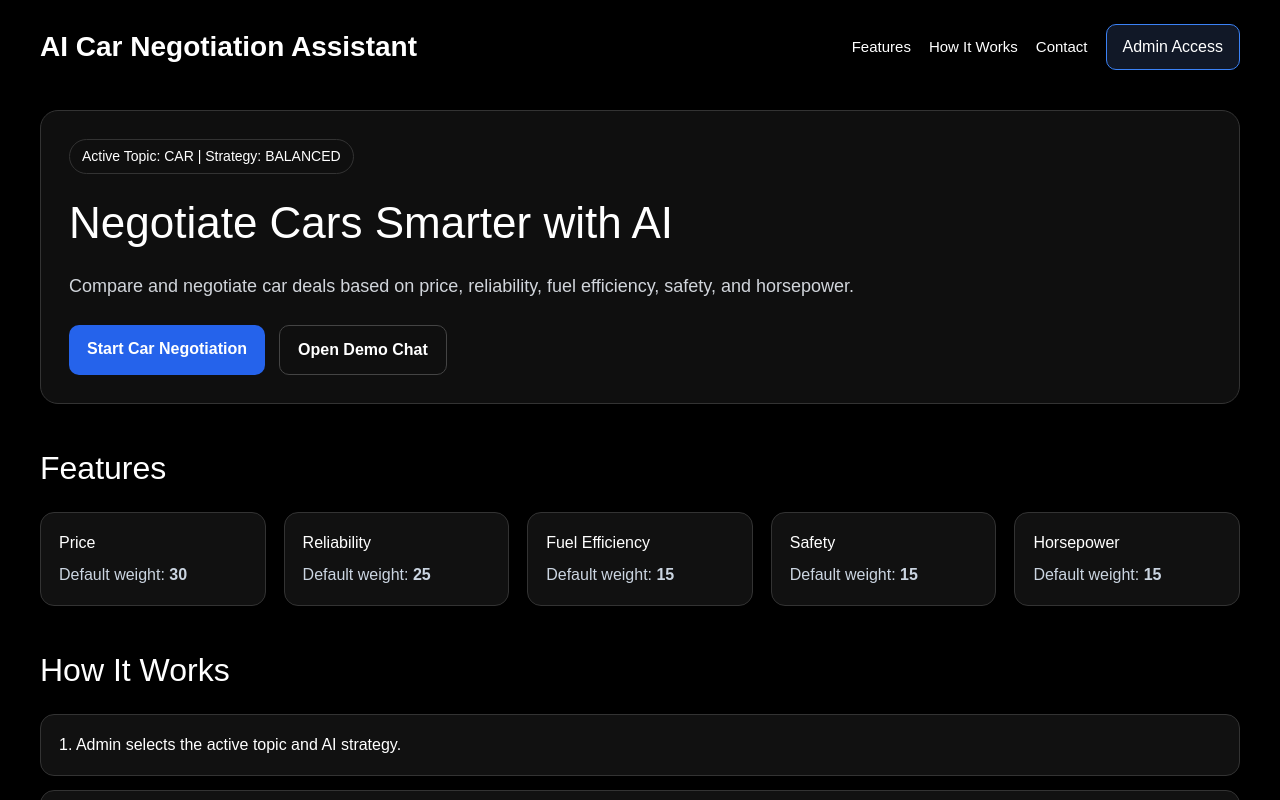
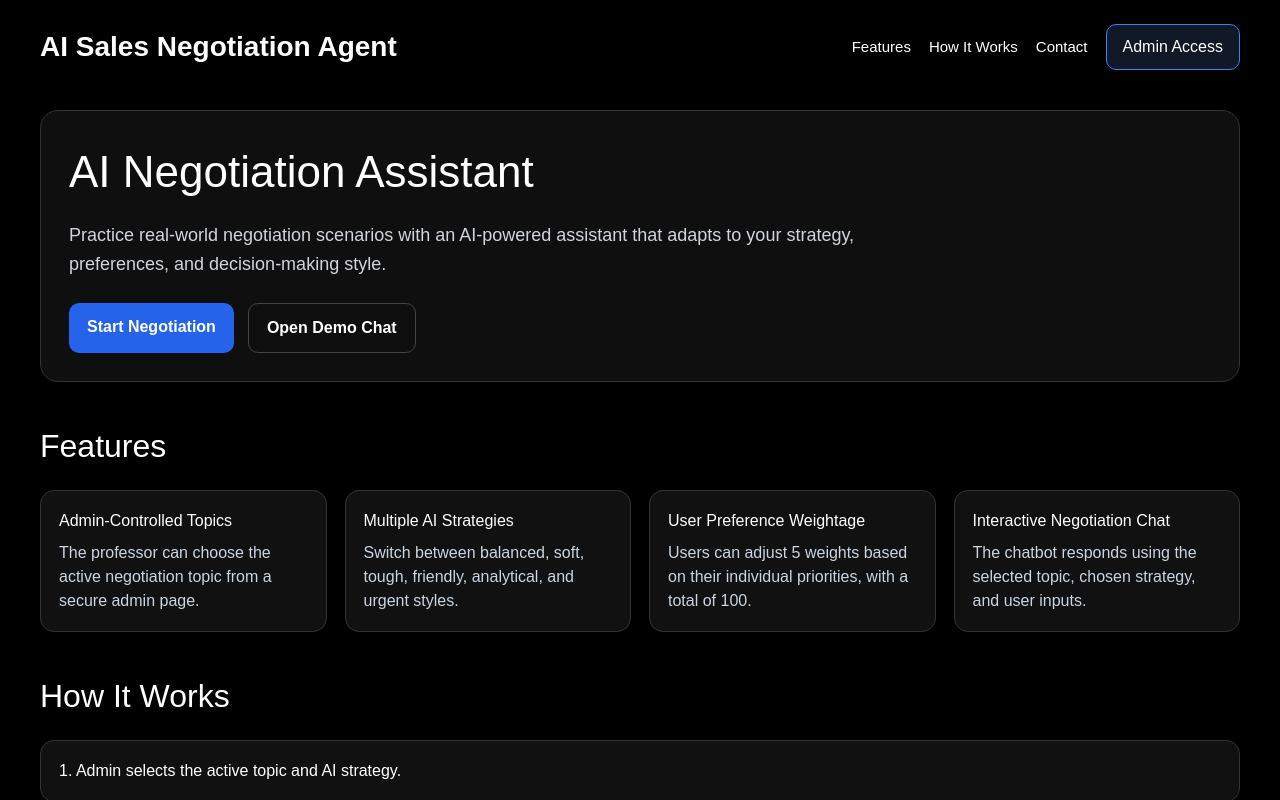
Before and after one commit to likhithreddy12/negotiation-site, a Next.js app in the folder frontend/: page / in a window 1280 px wide. Shown: the top 800 px of the page. Built offline with nearby package versions, Linux system fonts and the light colour scheme.

Commit message:
Fix homepage layout

```diff
--- a/frontend/app/page.tsx
+++ b/frontend/app/page.tsx
@@ -1,34 +1,8 @@
 "use client";
 
 import Link from "next/link";
-import { useEffect, useMemo, useState } from "react";
-import {
-  DEFAULT_ADMIN_SETTINGS,
-  TOPIC_CONFIGS,
-  TopicKey,
-  StrategyKey,
-} from "../lib/negotiation-config";
-
-type AdminSettings = {
-  activeTopic: TopicKey;
-  selectedStrategy: StrategyKey;
-};
 
 export default function HomePage() {
-  const [adminSettings, setAdminSettings] = useState<AdminSettings>(DEFAULT_ADMIN_SETTINGS);
-
-  useEffect(() => {
-    const stored = localStorage.getItem("admin_settings");
-    if (stored) {
-      setAdminSettings(JSON.parse(stored));
-    }
-  }, []);
-
-  const topicConfig = useMemo(
-    () => TOPIC_CONFIGS[adminSettings.activeTopic],
-    [adminSettings.activeTopic]
-  );
-
   return (
     <main
       style={{
@@ -49,7 +23,9 @@ export default function HomePage() {
             marginBottom: 40,
           }}
         >
-          <div style={{ fontSize: 28, fontWeight: 700 }}>{topicConfig.navTitle}</div>
+          <div style={{ fontSize: 28, fontWeight: 700 }}>
+            AI Sales Negotiation Agent
+          </div>
 
           <nav style={{ display: "flex", gap: 18, alignItems: "center", flexWrap: "wrap" }}>
             <a href="#features" style={navLink}>
@@ -76,28 +52,18 @@ export default function HomePage() {
             marginBottom: 40,
           }}
         >
-          <p
-            style={{
-              display: "inline-block",
-              padding: "6px 12px",
-              borderRadius: 999,
-              border: "1px solid #333",
-              marginBottom: 16,
-              fontSize: 14,
-            }}
-          >
-            Active Topic: {adminSettings.activeTopic.toUpperCase()} | Strategy:{" "}
-            {adminSettings.selectedStrategy.toUpperCase()}
-          </p>
+          <h1 style={{ fontSize: 44, marginBottom: 16 }}>
+            AI Negotiation Assistant
+          </h1>
 
-          <h1 style={{ fontSize: 44, marginBottom: 16 }}>{topicConfig.heroTitle}</h1>
           <p style={{ fontSize: 18, color: "#d1d5db", maxWidth: 850, lineHeight: 1.6 }}>
-            {topicConfig.heroSubtitle}
+            Practice real-world negotiation scenarios with an AI-powered assistant that adapts
+            to your strategy, preferences, and decision-making style.
           </p>
 
           <div style={{ marginTop: 24, display: "flex", gap: 14, flexWrap: "wrap" }}>
             <Link href="/start" style={primaryButton}>
-              {topicConfig.startButtonText}
+              Start Negotiation
             </Link>
 
             <Link href="/demo" style={secondaryButton}>
@@ -115,14 +81,34 @@ export default function HomePage() {
               gap: 18,
             }}
           >
-            {topicConfig.factors.map((factor) => (
-              <div key={factor.key} style={cardStyle}>
-                <h3 style={{ marginBottom: 8 }}>{factor.label}</h3>
-                <p style={{ color: "#cbd5e1", lineHeight: 1.5 }}>
-                  Default weight: <strong>{factor.defaultWeight}</strong>
-                </p>
-              </div>
-            ))}
+            <div style={cardStyle}>
+              <h3 style={{ marginBottom: 8 }}>Admin-Controlled Topics</h3>
+              <p style={{ color: "#cbd5e1", lineHeight: 1.5 }}>
+                The professor can choose the active negotiation topic from a secure admin page.
+              </p>
+            </div>
+
+            <div style={cardStyle}>
+              <h3 style={{ marginBottom: 8 }}>Multiple AI Strategies</h3>
+              <p style={{ color: "#cbd5e1", lineHeight: 1.5 }}>
+                Switch between balanced, soft, tough, friendly, analytical, and urgent styles.
+              </p>
+            </div>
+
+            <div style={cardStyle}>
+              <h3 style={{ marginBottom: 8 }}>User Preference Weightage</h3>
+              <p style={{ color: "#cbd5e1", lineHeight: 1.5 }}>
+                Users can adjust 5 weights based on their individual priorities, with a total of
+                100.
+              </p>
+            </div>
+
+            <div style={cardStyle}>
+              <h3 style={{ marginBottom: 8 }}>Interactive Negotiation Chat</h3>
+              <p style={{ color: "#cbd5e1", lineHeight: 1.5 }}>
+                The chatbot responds using the selected topic, chosen strategy, and user inputs.
+              </p>
+            </div>
           </div>
         </section>
 
@@ -130,12 +116,12 @@ export default function HomePage() {
           <h2 style={{ fontSize: 32, marginBottom: 20 }}>How It Works</h2>
           <div style={{ display: "grid", gap: 14 }}>
             <div style={cardStyle}>1. Admin selects the active topic and AI strategy.</div>
-            <div style={cardStyle}>2. The homepage and form update automatically for that topic.</div>
+            <div style={cardStyle}>2. Users enter topic-specific details.</div>
             <div style={cardStyle}>
-              3. The user enters topic-specific details and adjusts the 5 weights to total 100.
+              3. Users adjust the 5 factor weights so the total equals 100.
             </div>
             <div style={cardStyle}>
-              4. The chatbot uses the selected topic, strategy, and user weights in the interaction.
+              4. The chatbot uses those preferences during the interaction.
             </div>
           </div>
         </section>
```
